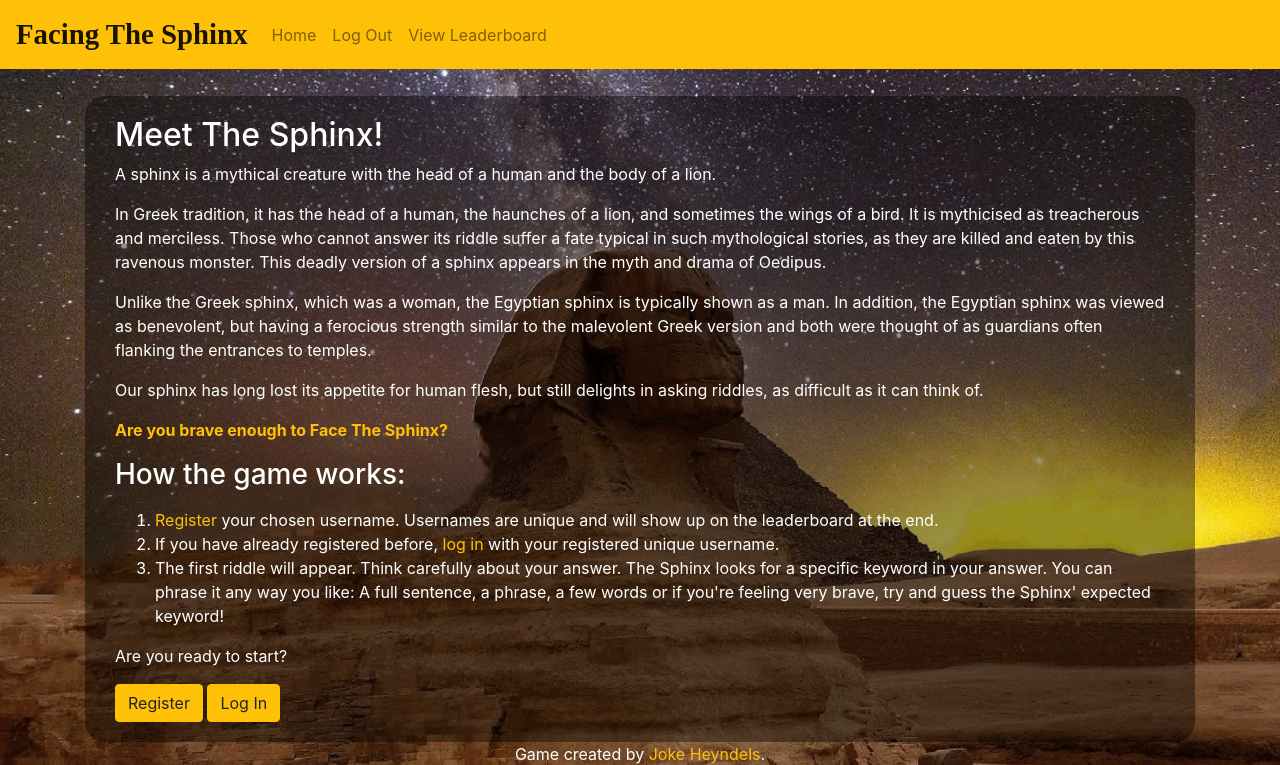
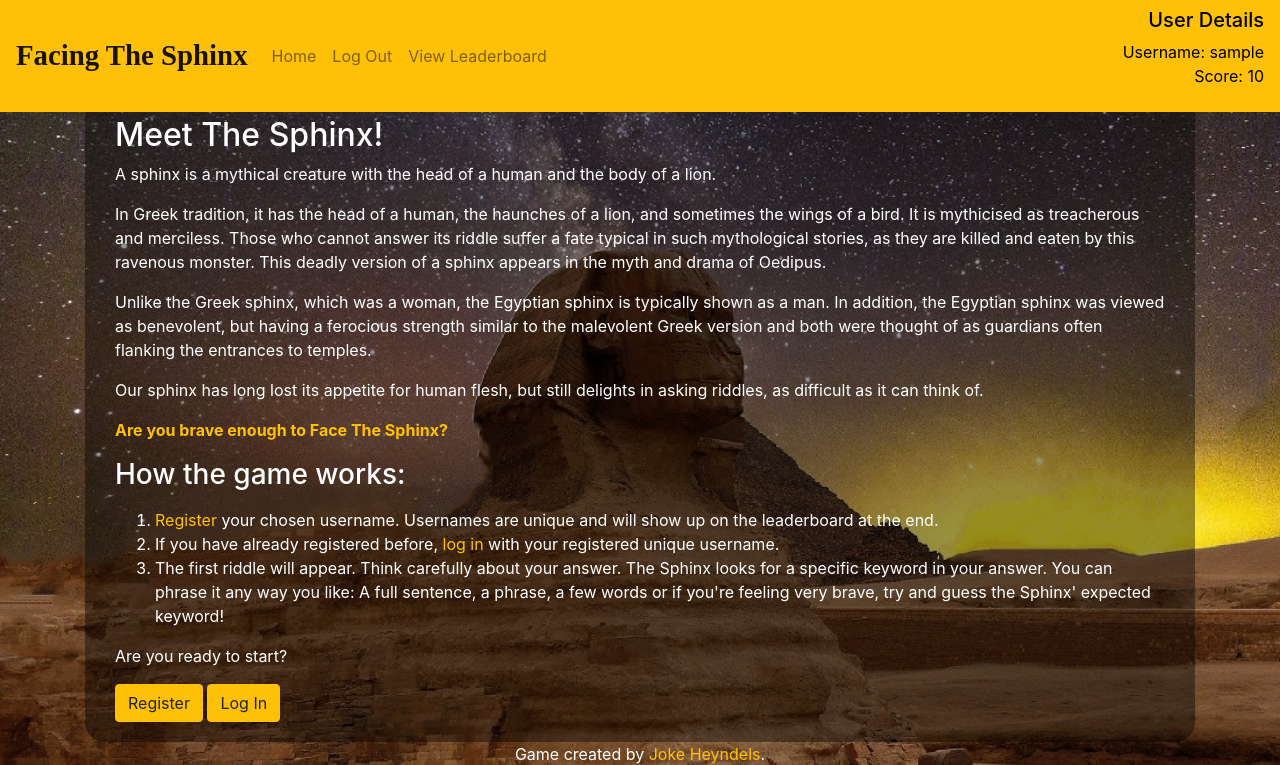
Before and after one commit to Wings30306/facingthesphinx, a Flask app: page / in a window 1280 px wide. Shown: the top 765 px of the page. Run offline with Flask 2, Linux system fonts and the light colour scheme; the visitor is signed in with stand-in values (Sample User, id 1); some libraries are stand-ins or nearby versions.

Commit message:
added user details (username and score) when session is active

```diff
--- a/app.py
+++ b/app.py
@@ -129,6 +129,12 @@ def show_LB():
 @app.route("/log_out")
 def log_out():
     session.pop("user", None)
+    session.pop("question_number", None)
+    session.pop("score", None)
+    session.pop("riddles", None)
+    session.pop("message", None)
+    session.pop("user_answer", None)
+    session.pop("correct_answer", None)
     return render_template("loggedout.html")
 
 
--- a/static/css/style.css
+++ b/static/css/style.css
@@ -1,5 +1,5 @@
 body {
-  background: lightblue url("../images/ancient-art-cosmos-262786.jpg") no-repeat fixed center;
+  background: url("../images/ancient-art-cosmos-262786.jpg") no-repeat fixed center;
   background-size: cover;
   color: #ffffff;
 }
@@ -8,6 +8,12 @@ body {
   font-weight: bold;
   font-family: cursive;
   font-size: 1.8em;
+}
+
+.user-details {
+  color: black;
+  text-align: right;
+  display: inline-block;
 }
 
 .spacing-for-fixed-nav {
--- a/templates/base.html
+++ b/templates/base.html
@@ -38,14 +38,25 @@
             <a class="nav-link" href="{{url_for('log_out')}}"">Log Out</a>
           </li>
           {% endif %}
-          <li class="nav-item">
+          <li class="
+              nav-item">
               <a class="nav-link" href="{{url_for('show_LB')}}"">View Leaderboard</a>
           </li>
         </ul>
       </div>
+      <div class="user-details">
+        {% if session %}
+        <h5>User Details</h5>
+        <p>Username: {{session['user']}}<br>
+          Score: {{session['score']*10}}</p>
+        {% endif %}
+      </div>
+
     </nav>
   </header>
-  <div class="spacing-for-fixed-nav"></div>
+  <div class="
+                spacing-for-fixed-nav">
+      </div>
       <section class="container">
         <div class="content">
           {% block content %}
```
Also changed, not shown: other parts of templates/base.html (+1 -1 lines). Lines whose indentation alone changed are shown as unchanged.
